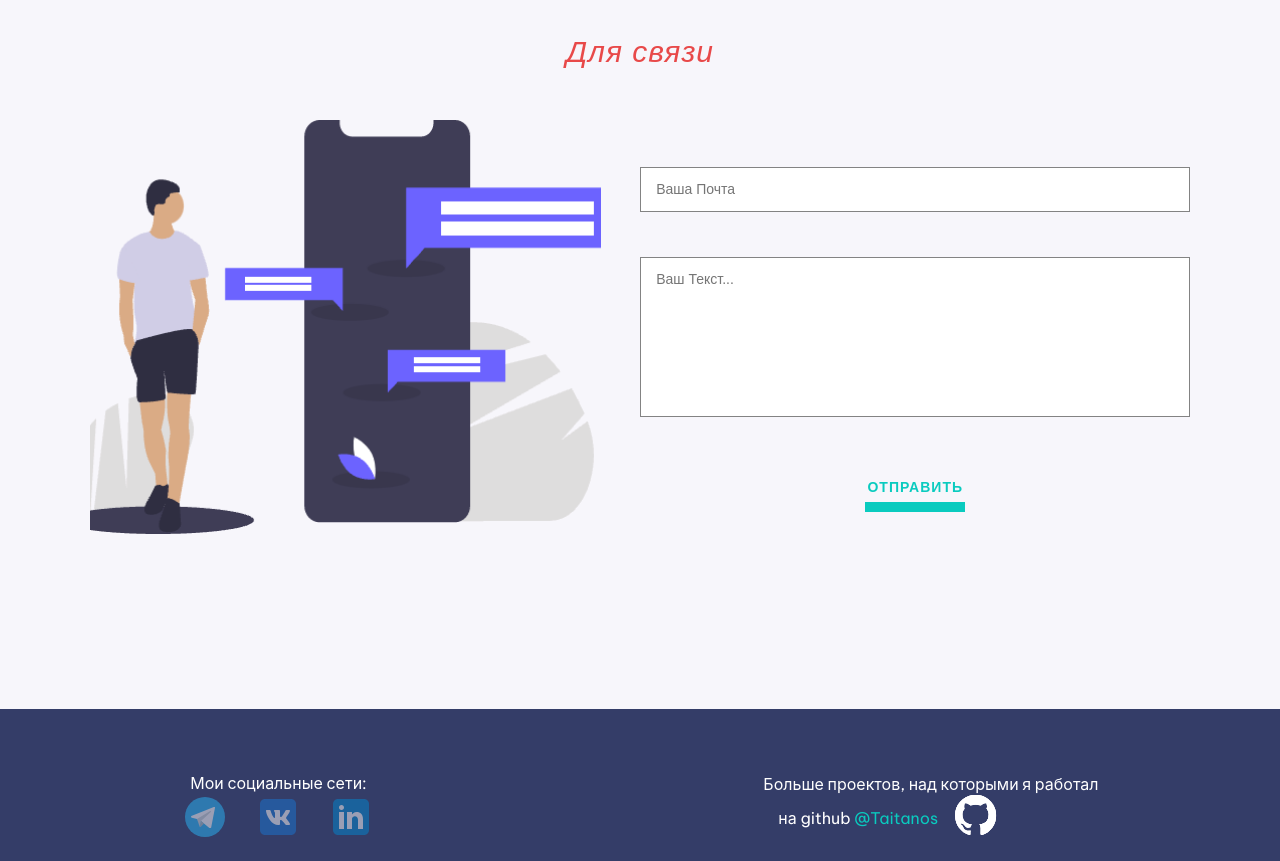
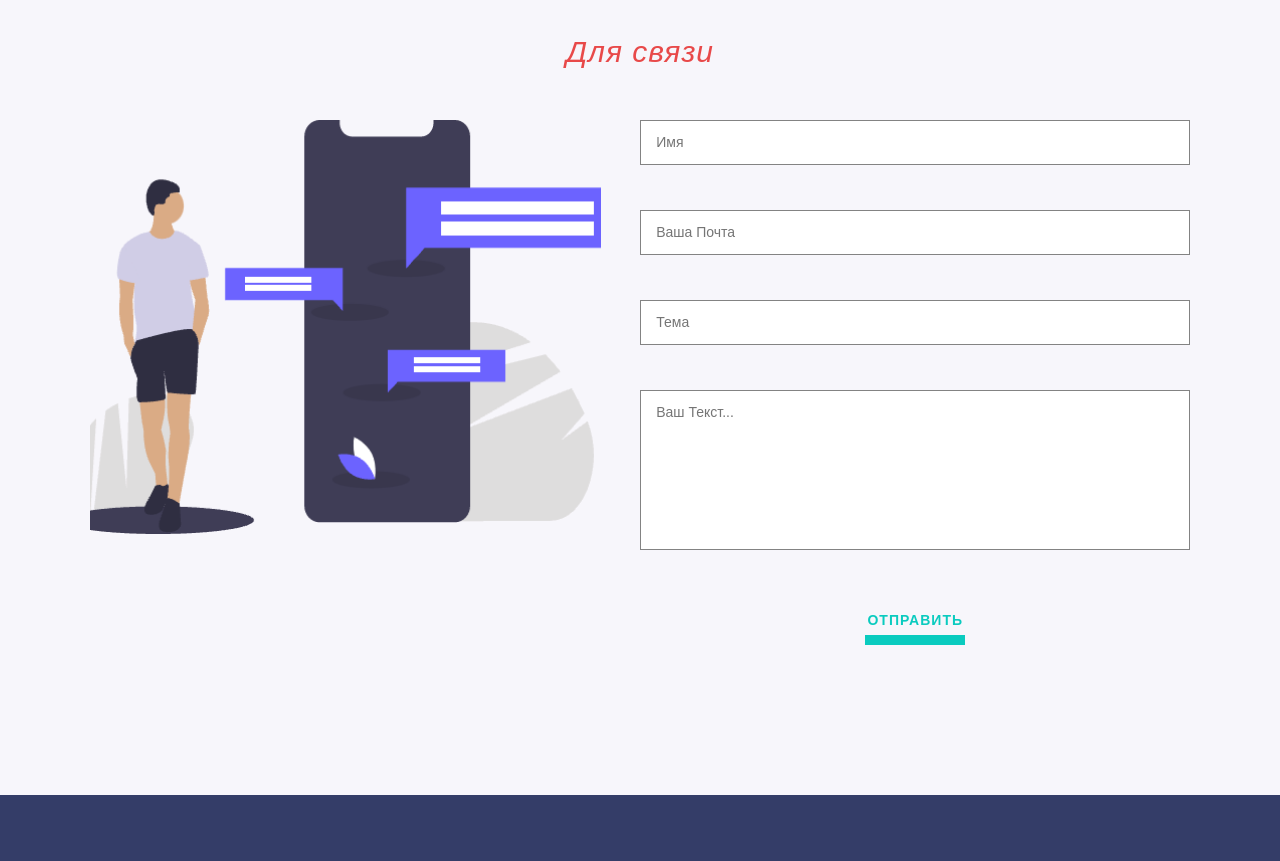
Before and after one commit to Taitanos/portfolio, a React app: page / in a window 1280 px wide. Shown: the part 3300-4161 px from the top of the page. Built offline with nearby package versions, Linux system fonts and the light colour scheme.

Commit message:
added emailJS

```diff
--- a/package.json
+++ b/package.json
@@ -4,6 +4,7 @@
   "private": true,
   "dependencies": {
     "@babel/core": "7.16.0",
+    "@emailjs/browser": "^4.4.1",
     "@emotion/react": "^11.11.4",
     "@pmmmwh/react-refresh-webpack-plugin": "0.5.3",
     "@svgr/webpack": "5.5.0",
--- a/src/layout/sections/contacts/Contacts.tsx
+++ b/src/layout/sections/contacts/Contacts.tsx
@@ -1,21 +1,48 @@
-import React from 'react';
+import React, {ElementRef, useRef} from 'react';
 import {SectionTitle} from '../../../components/SectionTitle';
 import image from '../../../assets/images/contact.webp'
 import {FlexWrapper} from '../../../components/FlexWrapper';
 import {Button} from '../../../components/Button';
 import {Container} from '../../../components/Container';
-import {S} from './Contacts_Styled'
+import {S} from './Contacts_Styled';
+import emailjs from '@emailjs/browser';
 
 export const Contacts: React.FC = () => {
+
+    const form = useRef<ElementRef<'form'>>(null);
+
+    const sendEmail = (e: any) => {
+        e.preventDefault();
+
+        if (!form.current) return
+
+        emailjs
+            .sendForm('service_an0r26x', 'template_40ay4ta', form.current, {
+                publicKey: 'Rh7CaC_-kW9RqX6Xi',
+            })
+            .then(
+                () => {
+                    console.log('SUCCESS!');
+                },
+                (error) => {
+                    console.log('FAILED...', error.text);
+                },
+            );
+
+        e.target.reset()
+    };
+
     return (
         <S.Contacts id={'contact'}>
             <Container>
                 <SectionTitle>Для связи</SectionTitle>
                 <FlexWrapper justify={'space-around'} wrap={'wrap'}>
                     <S.Picture src={image} alt={'contact'}/>
-                    <S.Form>
-                        <S.Field placeholder={'Ваша почта'}/>
-                        <S.Field placeholder={'Ваш текст...'} as={'textarea'}/>
+                    <S.Form ref={form} onSubmit={sendEmail}>
+                        <S.Field required placeholder={'Имя'} name='user_name'/>
+                        <S.Field required placeholder={'Ваша почта'} name='email'/>
+                        <S.Field required placeholder={'Тема'} name={'subject'}/>
+                        <S.Field required placeholder={'Ваш текст...'} as={'textarea'} name={'message'}/>
                         <Button type={'submit'}>Отправить</Button>
                     </S.Form>
                 </FlexWrapper>
```
Also changed, not shown: 1 other file (tests, documents, lock files or other folders).
